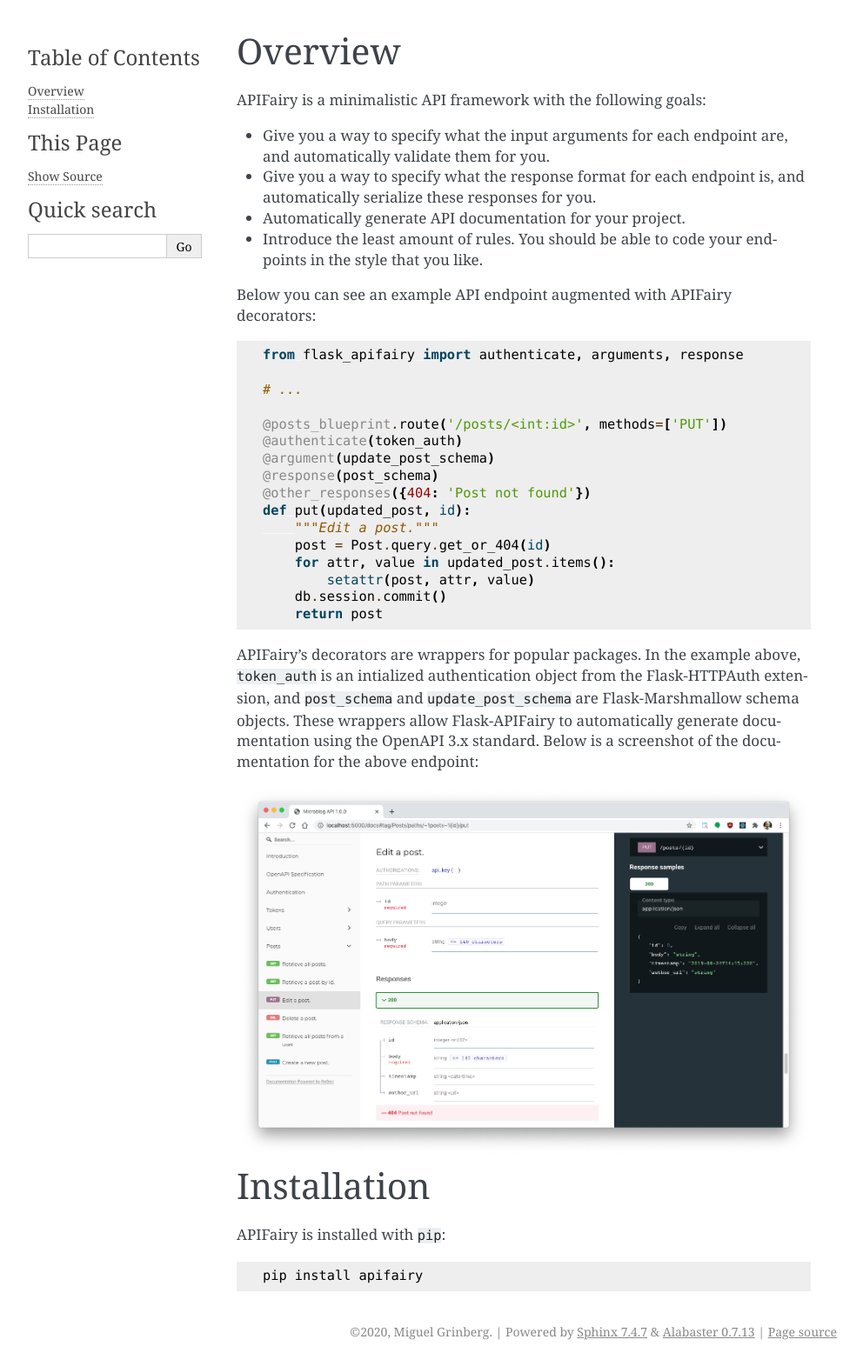
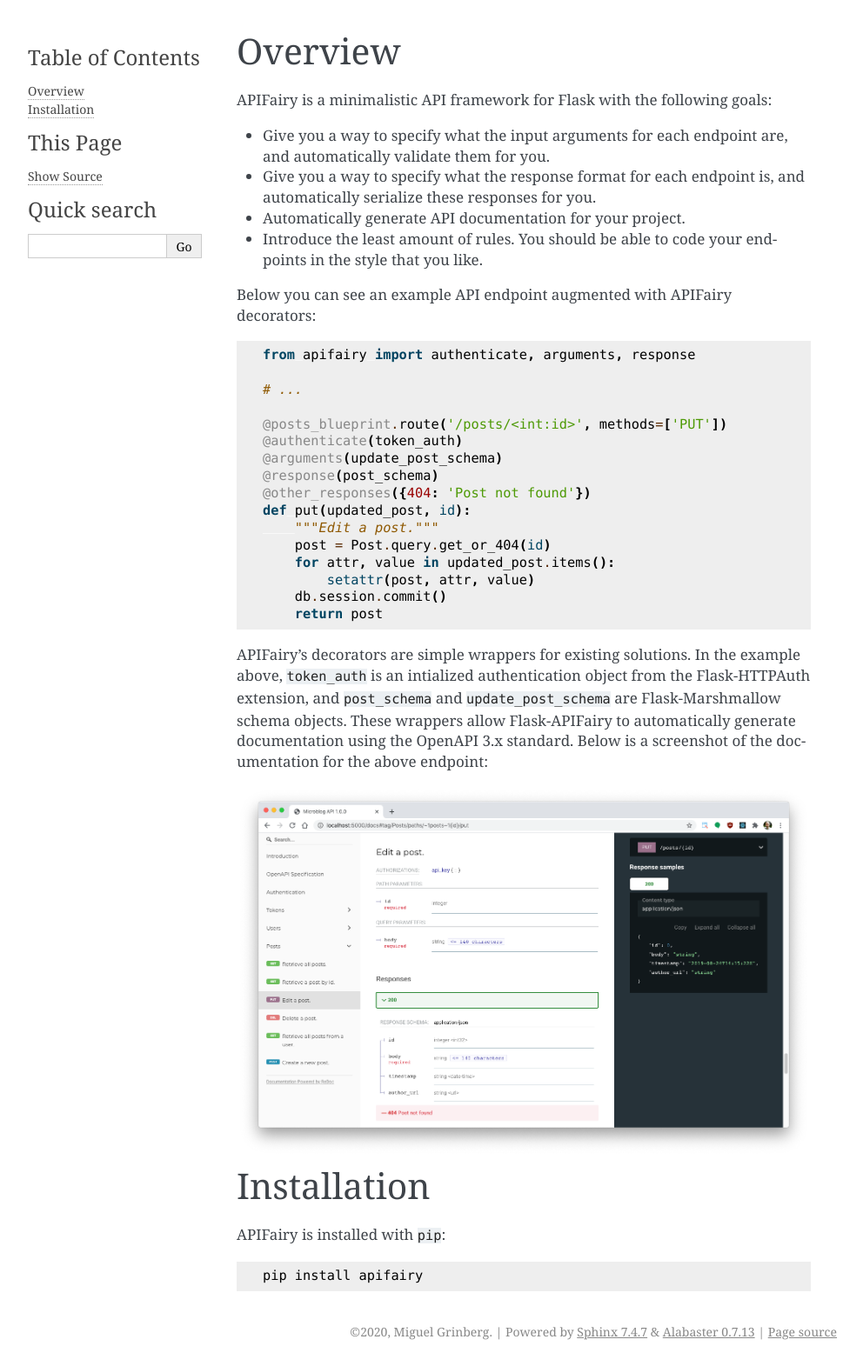
Before and after one commit to apiflask/apiflask, a Sphinx documentation site: the page built from docs/intro.rst, in a window 1280 px wide. Shown: the whole page at 87% size, without its empty margins (148-1140 px from the left). Built offline with Sphinx 7.4.7, drawn with Linux system fonts in a browser that asks for light colours.

```diff
--- a/docs/conf.py
+++ b/docs/conf.py
@@ -38,6 +38,8 @@ templates_path = ['_templates']
 # This pattern also affects html_static_path and html_extra_path.
 exclude_patterns = ['_build', 'Thumbs.db', '.DS_Store']
 
+# The master toctree document.
+master_doc = 'index'
 
 # -- Options for HTML output -------------------------------------------------
 
--- a/docs/intro.rst
+++ b/docs/intro.rst
@@ -6,7 +6,7 @@
 Overview
 ========
 
-APIFairy is a minimalistic API framework with the following goals:
+APIFairy is a minimalistic API framework for Flask with the following goals:
 
 - Give you a way to specify what the input arguments for each endpoint are,
   and automatically validate them for you.
@@ -19,13 +19,13 @@ APIFairy is a minimalistic API framework with the following goals:
 Below you can see an example API endpoint augmented with
 APIFairy decorators::
 
-    from flask_apifairy import authenticate, arguments, response
+    from apifairy import authenticate, arguments, response
 
     # ...
 
     @posts_blueprint.route('/posts/<int:id>', methods=['PUT'])
     @authenticate(token_auth)
-    @argument(update_post_schema)
+    @arguments(update_post_schema)
     @response(post_schema)
     @other_responses({404: 'Post not found'})
     def put(updated_post, id):
@@ -36,12 +36,12 @@ APIFairy decorators::
         db.session.commit()
         return post
 
-APIFairy's decorators are wrappers for popular packages. In the example above,
-``token_auth`` is an intialized authentication object from the Flask-HTTPAuth
-extension, and ``post_schema`` and ``update_post_schema`` are Flask-Marshmallow
-schema objects. These wrappers allow Flask-APIFairy to automatically generate
-documentation using the OpenAPI 3.x standard. Below is a screenshot of the
-documentation for the above endpoint:
+APIFairy's decorators are simple wrappers for existing solutions. In the
+example above, ``token_auth`` is an intialized authentication object from the
+Flask-HTTPAuth extension, and ``post_schema`` and ``update_post_schema`` are
+Flask-Marshmallow schema objects. These wrappers allow Flask-APIFairy to
+automatically generate documentation using the OpenAPI 3.x standard. Below is a
+screenshot of the documentation for the above endpoint:
 
 .. image:: _static/apispec-example.png
   :width: 100%
```
Also changed, not shown: CHANGES.md (+5 -1 lines).
